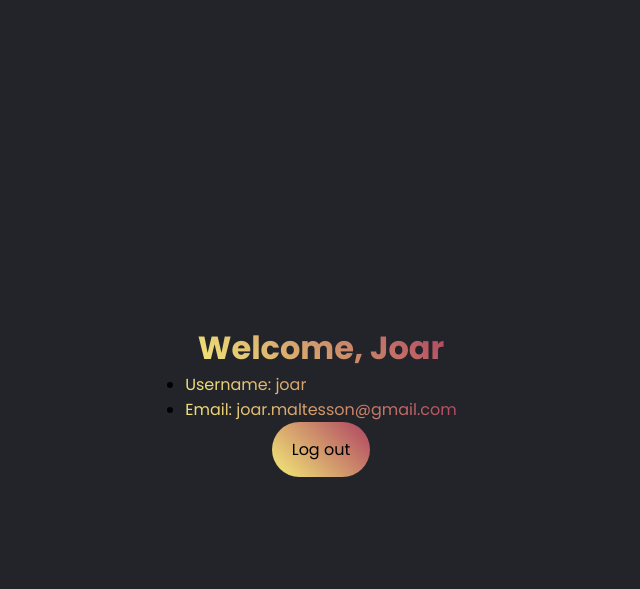
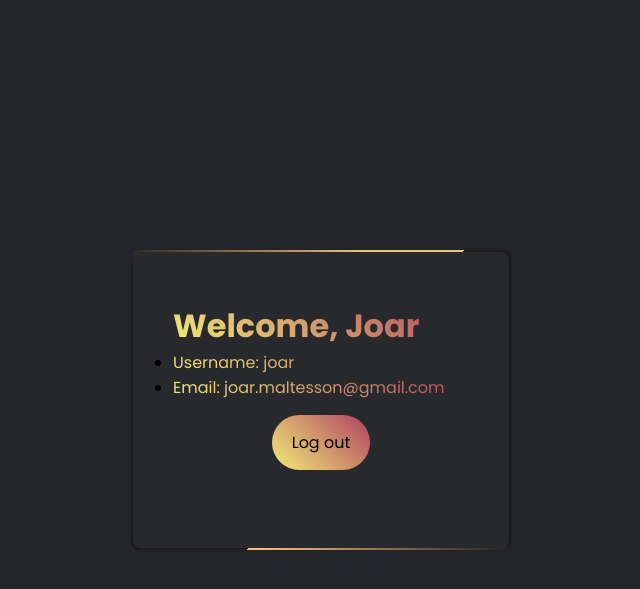
Before and after one commit to JoarM/signup, a Django app: page /users/ in a window 1280 px wide. Shown: the top 589 px of the page, without its empty margins (319-959 px from the left). Run offline with Django 4.2, Linux system fonts and the light colour scheme; a user stored in the database is signed in.

Commit message:
more style

```diff
--- a/users/static/signup/styles.css
+++ b/users/static/signup/styles.css
@@ -26,6 +26,7 @@ body
 	background: #1c1c1c;
 	border-radius: 8px;
 	overflow: hidden;
+	margin: 20px;
 }
 .box::before
 {
@@ -40,6 +41,7 @@ body
 	transform-origin: bottom right;
 	background: linear-gradient(0deg,transparent,#45f3ff,#45f3ff);
 	animation: animate 6s linear infinite;
+	margin: 20px;
 }
 .box::after
 {
@@ -55,6 +57,7 @@ body
 	background: linear-gradient(0deg,transparent,#45f3ff,#45f3ff);
 	animation: animate 6s linear infinite;
 	animation-delay: -3s;
+	margin: 20px;
 }
 
 #signupBox{
@@ -64,6 +67,7 @@ body
 	background: #1c1c1c;
 	border-radius: 8px;
 	overflow: hidden;
+	margin: 20px;
 }
 
 #signupBox::before{
@@ -77,6 +81,7 @@ body
 	transform-origin: bottom right;
 	background: linear-gradient(0deg,transparent,#45f3ff,#45f3ff);
 	animation: animate 6s linear infinite;
+	margin: 20px;
 }
 
 #signupBox::after{
@@ -91,7 +96,58 @@ body
 	background: linear-gradient(0deg,transparent,#45f3ff,#45f3ff);
 	animation: animate 6s linear infinite;
 	animation-delay: -3s;
+	margin: 20px;
 }
+
+#indexBox{
+    position: relative;
+	width: 380px;
+	height: 300px;
+	background: #1c1c1c;
+	border-radius: 8px;
+	overflow: hidden;
+	margin: 20px;
+}
+
+#indexBox::before{
+    content: '';
+	z-index: 1;
+	position: absolute;
+	top: -50%;
+	left: -50%;
+	width: 380px;
+	height: 300px;
+	transform-origin: bottom right;
+	background: linear-gradient(0deg,transparent,#f3c078, #f3c078);
+	animation: animate 6s linear infinite;
+	margin: 20px;
+}
+
+#indexBox::after{
+    content: '';
+	z-index: 1;
+	position: absolute;
+	top: -50%;
+	left: -50%;
+	width: 380px;
+	height: 300px;
+	transform-origin: bottom right;
+	background: linear-gradient(0deg,transparent,#f3c078,#f3c078);
+	animation: animate 6s linear infinite;
+	animation-delay: -3s;
+	margin: 20px;
+}
+#indexBoxForm{
+	position: absolute;
+	inset: 2px;
+	background: #28292d;;
+	padding: 50px 40px;
+	border-radius: 8px;
+	z-index: 2;
+	display: flex;
+	flex-direction: column;
+}
+
 @keyframes animate
 {
 	0%
@@ -243,8 +299,16 @@ input[type="submit"]:active
     border-radius: 2.5rem;
 
     font-size: 16px;
+
+	margin: 15px;
 }
 
 .gradientBtn:hover{
     background-image: linear-gradient(45deg, #7899f3, #42af78);
 }
+
+.buttonContainer{
+	display: flex;
+    justify-content: center;
+    align-items: center;
+}
--- a/users/templates/users/index.htm
+++ b/users/templates/users/index.htm
@@ -2,6 +2,8 @@
 
 {% block body %}
 
+    <div id="indexBox">
+        <div id="indexBoxForm">
             <h1 class="gradientText">Welcome, {{ request.user.first_name }}</h1>
 
             <ul>
@@ -9,6 +11,13 @@
                 <li class="gradientText">Email: {{ request.user.email }}</li>
             </ul>
 
+            <div class="buttonContainer">
                 <a href="{% url 'logout' %}"><button class="gradientBtn">Log out</button></a>
+            </div>
+
+        </div>
+
+
+    </div>
 
 {% endblock %}
--- a/users/templates/users/login.htm
+++ b/users/templates/users/login.htm
@@ -4,7 +4,7 @@
 
     <div class="box">
         <form action="{% url 'login' %}" method="post" autocomplete="off">
-            <h2>Sign in</h2>
+            <h2>Login</h2>
             {% csrf_token %}
             <div class="inputBox">
                 <input type="text" name="username" required="requierd">
```
Also changed, not shown: db.sqlite3. Lines whose indentation alone changed are shown as unchanged.
